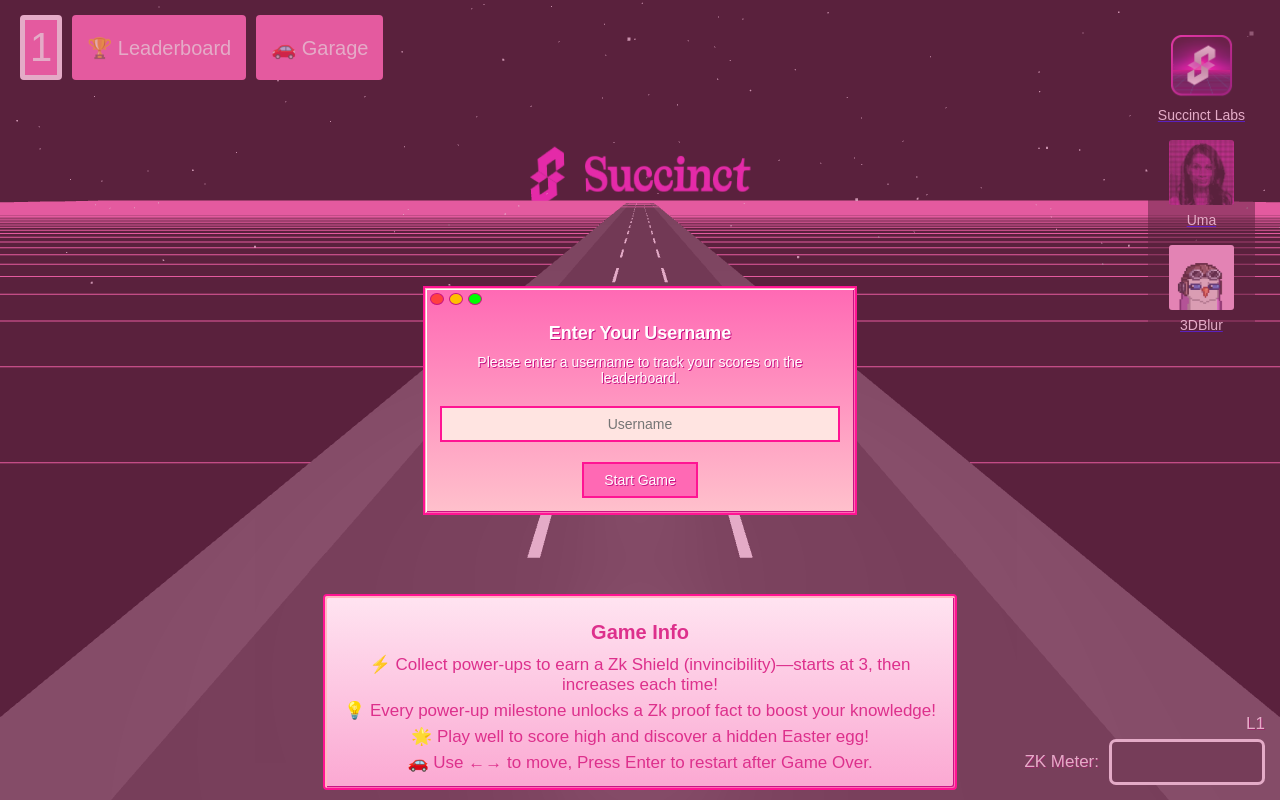
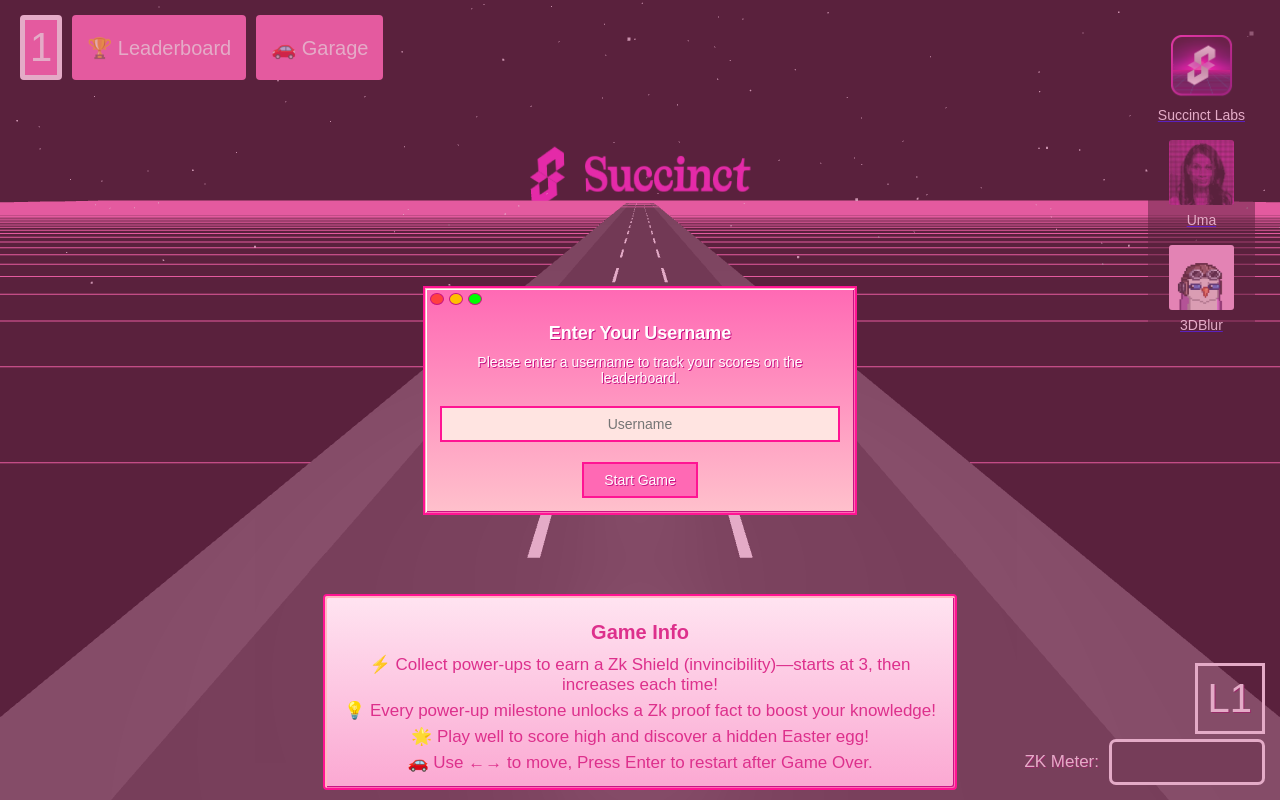
Before and after one commit to 3dblur/TURBOSP1, a website: page public/index.html in a window 1280 px wide. Drawn offline with nearby package versions, Linux system fonts and the light colour scheme; a web font is replaced by a local one.

Commit message:
final added changes plus song

```diff
--- a/public/index.html
+++ b/public/index.html
@@ -10,7 +10,7 @@
     <script src="https://unpkg.com/three@0.134.0/examples/js/loaders/SVGLoader.js"></script>
 </head>
 <body>
-    <h1 id="mb">madeby3dblur</h1>
+
     <div id="ui">
         <div id="score">1</div>
         <button id="leaderboard-btn">🏆 Leaderboard</button>
@@ -37,6 +37,7 @@
             </div>
         </a>
     </div>
+    <audio id="backgroundAudio" src="/audio.mp3" loop preload="auto"></audio>
 
     <!--
     <div id="gameOverScreen" style="display: none;">
--- a/public/script.js
+++ b/public/script.js
@@ -99,8 +99,14 @@
 zkLevelLabel.style.fontFamily = "'Chicago', 'Arial', sans-serif";
 zkLevelLabel.style.color = '#FFF';
 zkLevelLabel.style.textShadow = '1px 1px 0px rgb(113, 16, 78)';
-zkLevelLabel.style.fontSize = '17px';
-zkLevelLabel.style.fontWeight = '80';
+zkLevelLabel.style.fontSize = '40px';
+zkLevelLabel.style.fontWeight = '99';
+zkLevelLabel.style.borderColor = '#ffffff';
+zkLevelLabel.style.borderWidth = '3';
+zkLevelLabel.style.borderStyle = 'solid';
+zkLevelLabel.style.borderradius= '3px';
+zkLevelLabel.style.backgroundColor= 'rgba(0, 0, 0, 0)';
+zkLevelLabel.style.padding= '10px';
 
 // Meter Bar Container (to keep label and bar aligned horizontally)
 const zkMeterBarContainer = document.createElement('div');
@@ -142,6 +148,29 @@
 zkMeterContainer.appendChild(zkLevelLabel); // Add level label first
 zkMeterContainer.appendChild(zkMeterBarContainer); // Then the meter
 document.body.appendChild(zkMeterContainer);
+
+const backgroundAudio = document.createElement('audio');
+backgroundAudio.id = 'backgroundAudio';
+backgroundAudio.src = '/audio.mp3';
+backgroundAudio.loop = true;
+backgroundAudio.volume = 0.5;
+document.body.appendChild(backgroundAudio);
+
+// Attempt to play immediately
+backgroundAudio.play().then(() => {
+    console.log('Background audio started playing');
+}).catch(error => {
+    console.log('Autoplay blocked by browser:', error);
+    document.body.addEventListener('click', () => {
+        if (backgroundAudio.paused) {
+            backgroundAudio.play().then(() => {
+                console.log('Audio started after user interaction');
+            }).catch(err => {
+                console.log('Audio playback failed after click:', err);
+            });
+        }
+    }, { once: true });
+});
 
 
 // Zk Fun Fact Notification
@@ -238,6 +267,8 @@
 // Add username modal
 // Add username modal
 
+
+
 const infoPanel = document.createElement('div');
 infoPanel.id = 'infoPanel';
 infoPanel.style.position = 'fixed';
```
Also changed, not shown: public/styles.css (line endings or trailing spaces), 3 other files.
